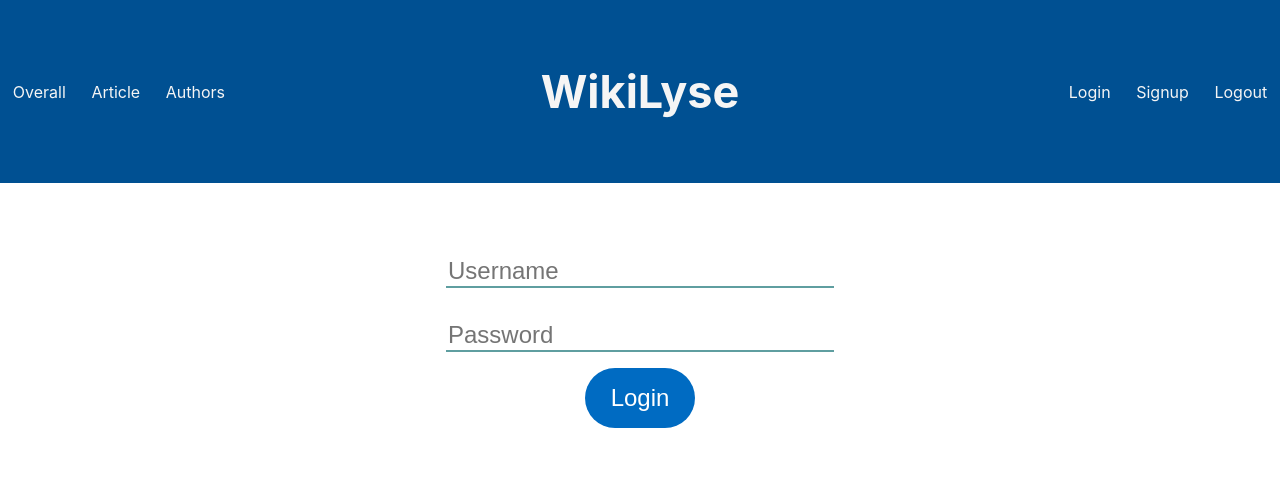
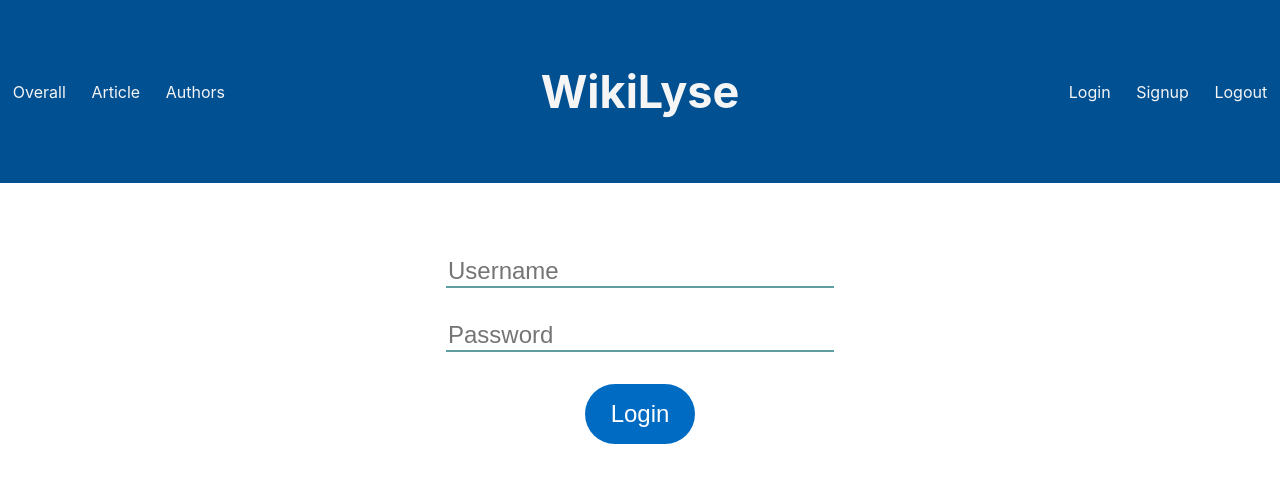
Before and after one commit to Brand-Temp/WikiLyse, a React (Create React App) app in the folder frontend/: page /login in a window 1280 px wide. Shown: the top 482 px of the page. Built offline with nearby package versions, Linux system fonts and the light colour scheme.

Commit message:
MArgin for submit

```diff
--- a/frontend/src/Login.css
+++ b/frontend/src/Login.css
@@ -26,4 +26,5 @@
   padding: 2vh 2vw 2vh 2vw;
   border: unset;
   border-radius: 5vw;
+  margin: 2vh 2vw 2vh 2vw;
 }
```
